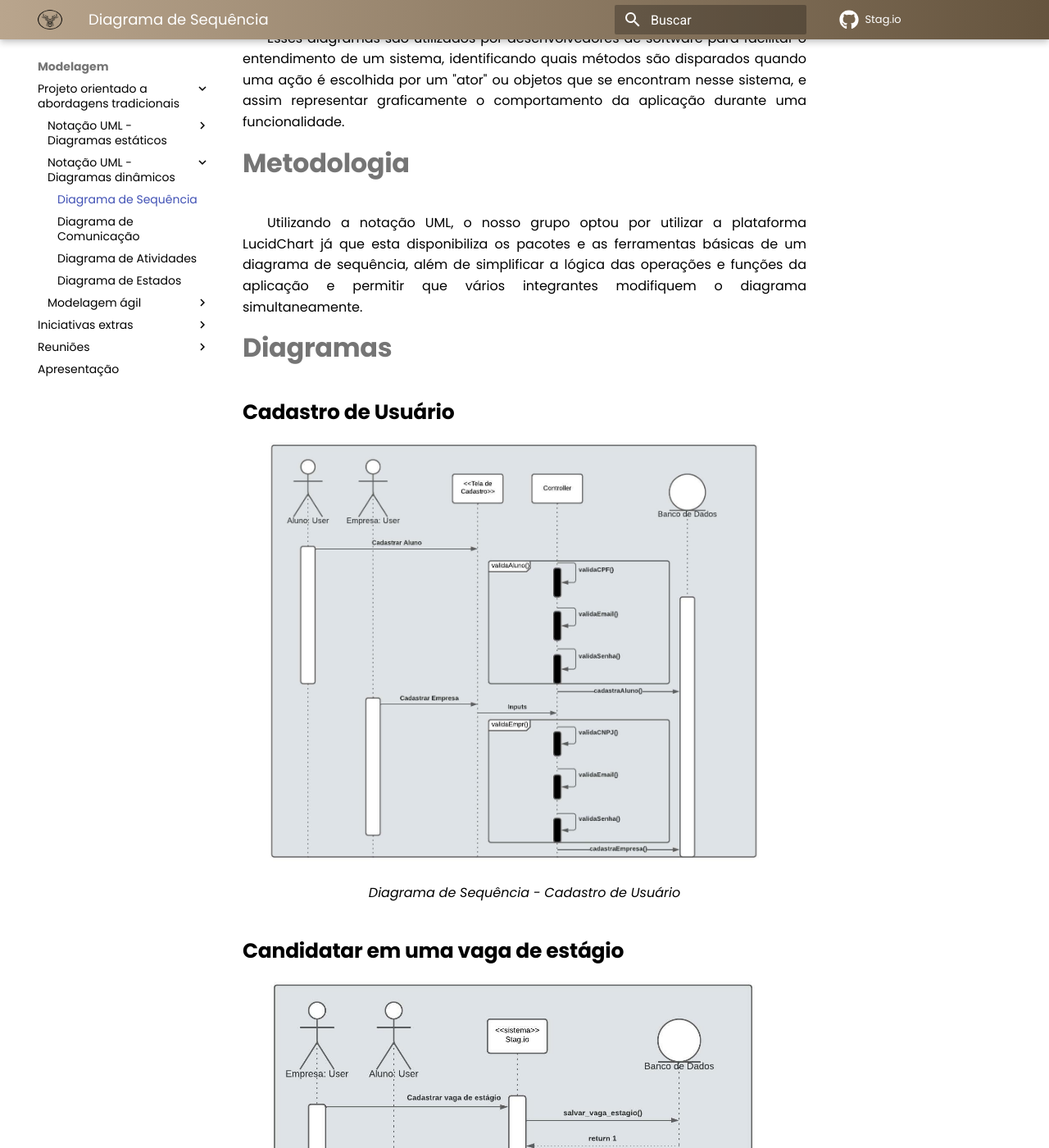
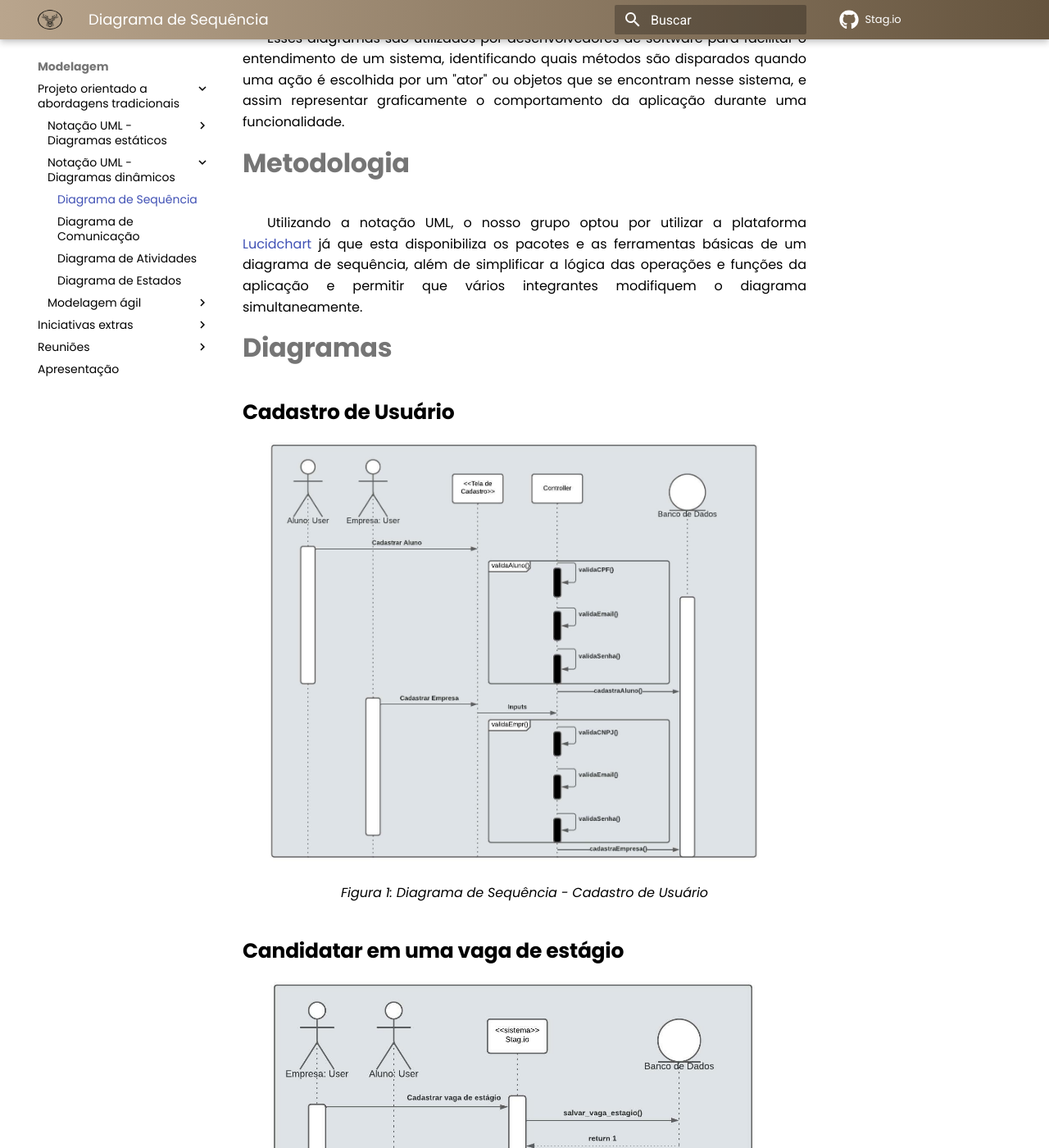
Before and after one commit to UnBArqDsw2021-2/2021.2_G3_stag.io, an MkDocs documentation site: the page built from docs/Modelagem/MD/DiagramaDeSequencia.md, in a window 1280 px wide and 1400 px high, scrolled down 338 px. Shown: the whole window at 82% size. Built offline with MkDocs 1.6.1 and Material for MkDocs 9.7.7, drawn with Linux system fonts in a browser that asks for light colours; comment, search, counter and statistics services are not loaded; old or Windows-style settings are respelled for this version of MkDocs; some of the changed text lies outside the part shown.

Commit message:
Revisões sugeridas

```diff
--- a/docs/Modelagem/MD/DiagramaDeSequencia.md
+++ b/docs/Modelagem/MD/DiagramaDeSequencia.md
@@ -6,20 +6,20 @@
 
 # Metodologia
 
-Utilizando a notação UML, o nosso grupo optou por utilizar a plataforma LucidChart já que esta disponibiliza os pacotes e as ferramentas básicas de um diagrama de sequência, além de simplificar a lógica das operações e funções da aplicação e permitir que vários integrantes modifiquem o diagrama simultaneamente.
+Utilizando a notação UML, o nosso grupo optou por utilizar a plataforma <a href="https://www.lucidchart.com/pages/" target="_blank">Lucidchart</a> já que esta disponibiliza os pacotes e as ferramentas básicas de um diagrama de sequência, além de simplificar a lógica das operações e funções da aplicação e permitir que vários integrantes modifiquem o diagrama simultaneamente.
 
 # Diagramas
 ## Cadastro de Usuário
 
 <img src="../../../assets/Modelagem/DiagramaSequencia/diagramaCadastro.jpeg"  width="600px">
 
-<figcaption> Diagrama de Sequência - Cadastro de Usuário</figcaption>
+<figcaption>Figura 1: Diagrama de Sequência - Cadastro de Usuário</figcaption>
 
 ## Candidatar em uma vaga de estágio
 
 <img src="../../../assets/Modelagem/DiagramaSequencia/diagramaVagas.jpeg"  width="600px">
 
-<figcaption> Diagrama de Sequência - Candidatar em uma vaga de estágio</figcaption>
+<figcaption>Figura 2: Diagrama de Sequência - Candidatar em uma vaga de estágio</figcaption>
 
 # Bibliografia
 
@@ -33,3 +33,4 @@
 |1.0| 11/02/2022 | Abertura do Documento | João Victor |
 |1.1| 14/02/2022 | Diagrama de cadastro | João Victor e Gabriel|
 |1.2| 15/02/2022 | Diagrama de busca para vagas de estágio | João Victor e Gabriel|
+|1.3| 17/02/2022 | Revisão do arquivo | Álvaro e Ítalo V.|
```
